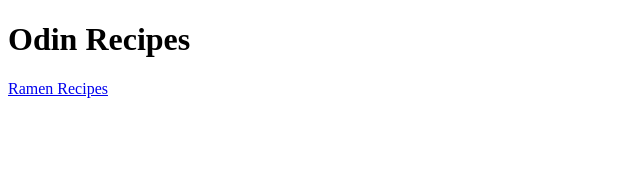
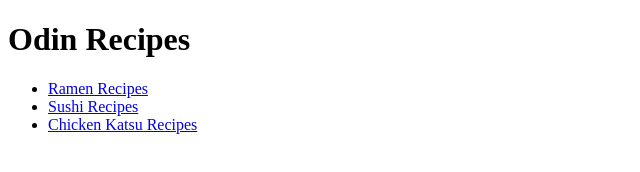
Before and after one commit to aceinit/odin-recipes, a plain HTML site: page index.html in a window 1280 px wide. Shown: the whole page, without its empty margins (0-640 px from the left). Drawn offline with Linux system fonts and the light colour scheme.

Commit message:
Add links to sushi.html and chicken-katsu.html

```diff
--- a/index.html
+++ b/index.html
@@ -9,7 +9,11 @@
 
   <body>
     <h1>Odin Recipes</h1>
-    <a href="/recipes/ramen.html">Ramen Recipes</a>
+    <ul>
+      <li><a href="/recipes/ramen.html">Ramen Recipes</a></li>
+      <li><a href="/recipes/sushi.html">Sushi Recipes</a></li>
+      <li><a href="/recipes/chicken-katsu.html">Chicken Katsu Recipes</a></li>
+    </ul>
   </body>
 
 </html>
```
